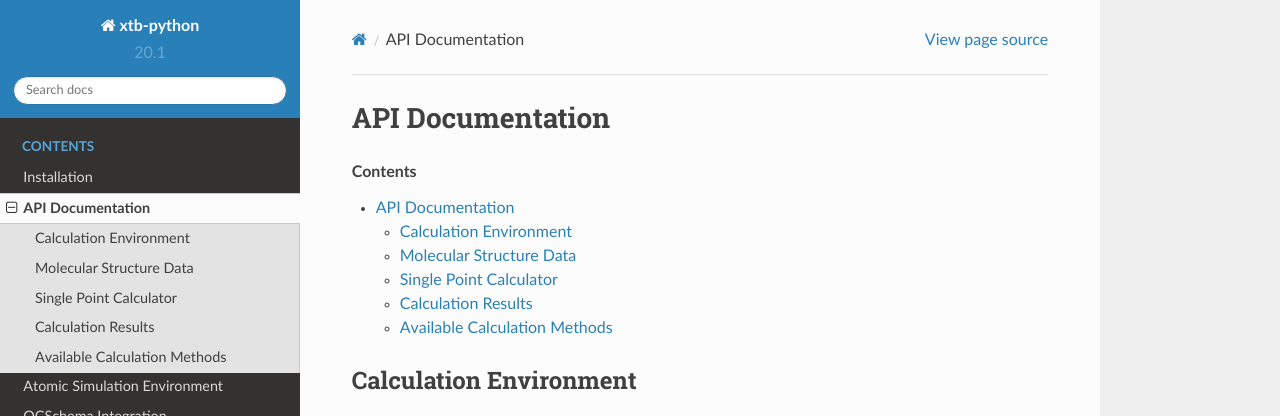
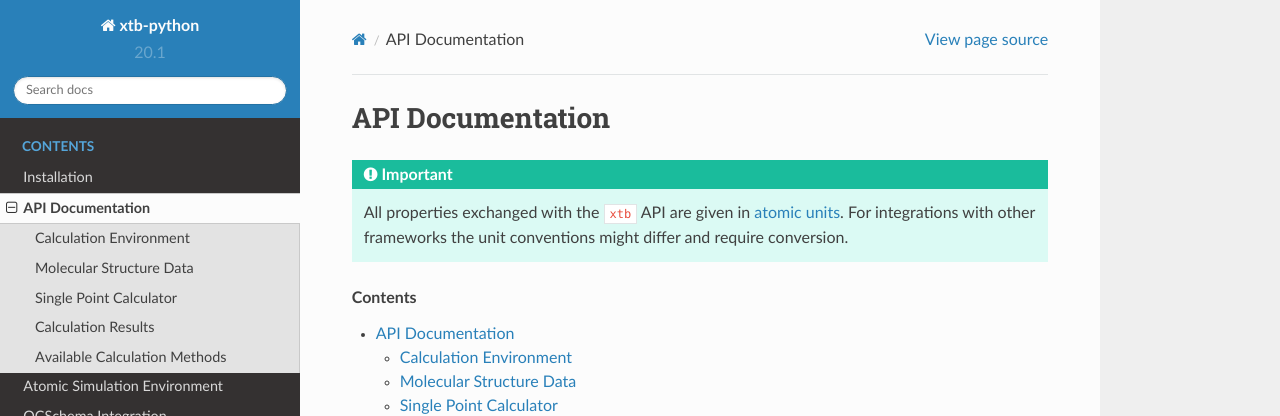
Before and after one commit to grimme-lab/xtb-python, a Sphinx documentation site: the page built from docs/general-api.rst, in a window 1280 px wide and 900 px high, cut to the strip 0-416 px from the top of the window. Built offline with Sphinx 7.4.7 and the Read the Docs theme 2.0.0, drawn with Linux system fonts in a browser that asks for light colours; the version number is read from the project's files by our own code.

Commit message:
Add note about unit convention to API docs (#23)

```diff
--- a/docs/general-api.rst
+++ b/docs/general-api.rst
@@ -2,6 +2,11 @@
 
 API Documentation
 =================
+
+.. important::
+
+   All properties exchanged with the ``xtb`` API are given in `atomic units <https://en.wikipedia.org/wiki/Hartree_atomic_units>`_.
+   For integrations with other frameworks the unit conventions might differ and require conversion.
 
 .. contents::
 
```
